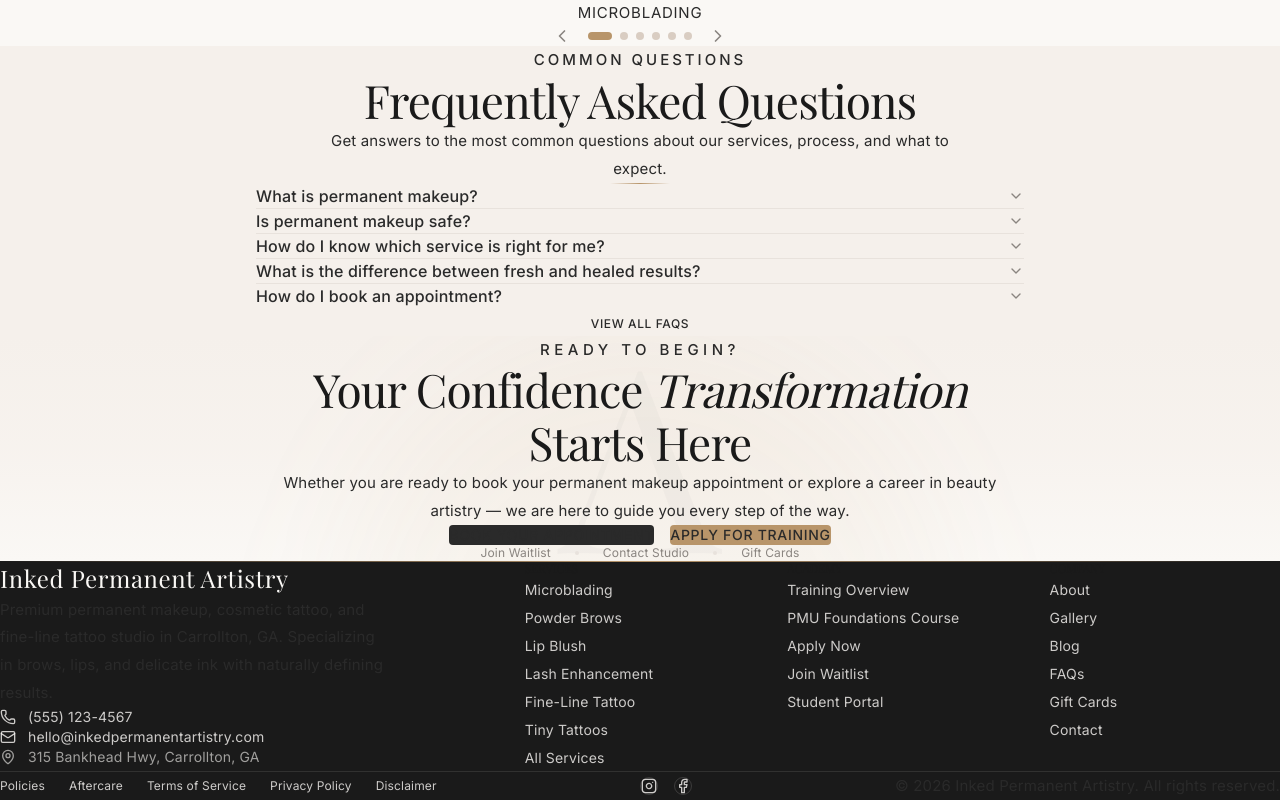
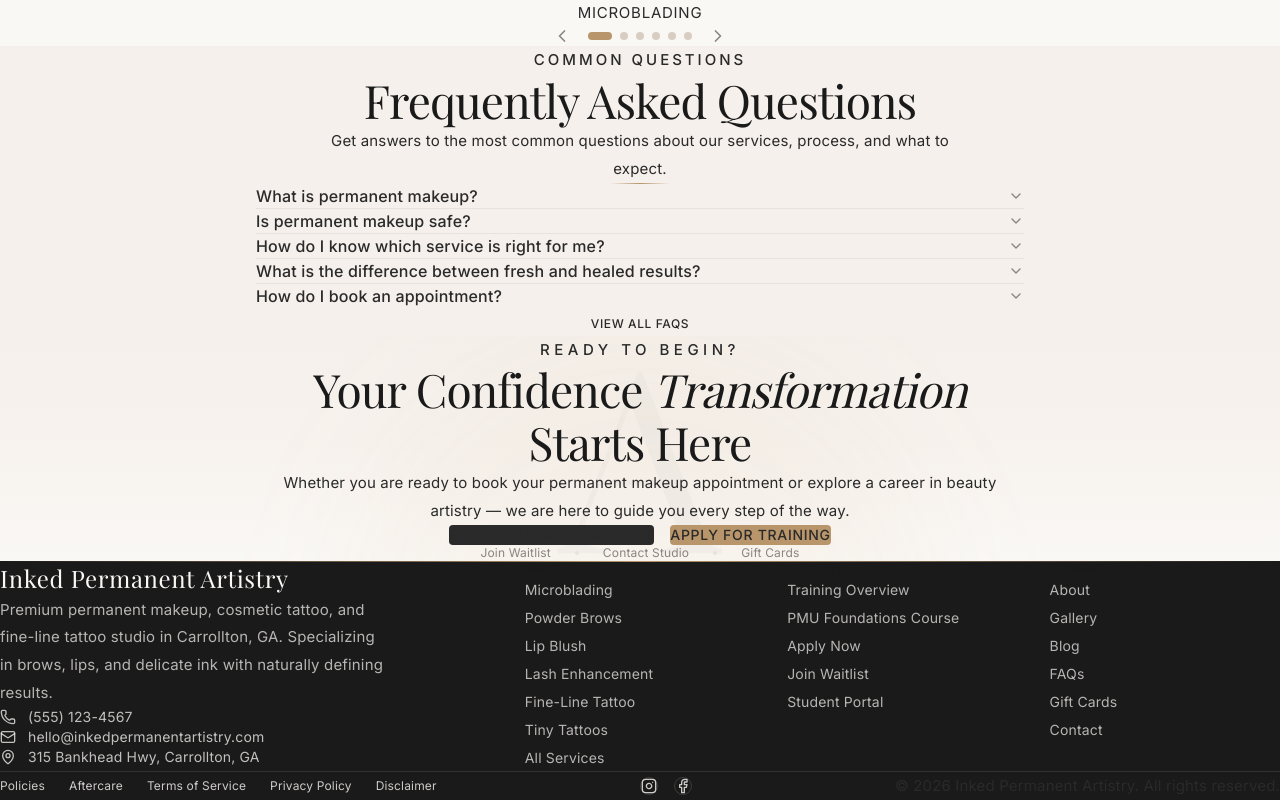
Before and after one commit to easybandz777/inked-artistry, a Next.js app: page / in a window 1280 px wide. Shown: the part 4018-4818 px from the top of the page. Built offline with nearby package versions, Linux system fonts and the light colour scheme; a web font is replaced by a local one.

Commit message:
Fix footer text visibility and Student Portal link

```diff
--- a/src/components/layout/footer.tsx
+++ b/src/components/layout/footer.tsx
@@ -19,19 +19,19 @@
                                 {SITE_CONFIG.name}
                             </span>
                         </Link>
-                        <p className="mt-4 text-sm text-warm-white/50 leading-relaxed max-w-sm">
+                        <p className="mt-4 text-sm leading-relaxed max-w-sm" style={{ color: 'rgba(250,248,245,0.7)' }}>
                             {SITE_CONFIG.description}
                         </p>
                         <div className="mt-6 space-y-3">
-                            <a href={`tel:${SITE_CONFIG.phone}`} className="flex items-center gap-3 text-sm text-warm-white/60 hover:text-rose-gold transition-colors">
+                            <a href={`tel:${SITE_CONFIG.phone}`} className="flex items-center gap-3 text-sm hover:text-rose-gold transition-colors" style={{ color: 'rgba(250,248,245,0.75)' }}>
                                 <Phone className="h-4 w-4" />
                                 {SITE_CONFIG.phone}
                             </a>
-                            <a href={`mailto:${SITE_CONFIG.email}`} className="flex items-center gap-3 text-sm text-warm-white/60 hover:text-rose-gold transition-colors">
+                            <a href={`mailto:${SITE_CONFIG.email}`} className="flex items-center gap-3 text-sm hover:text-rose-gold transition-colors" style={{ color: 'rgba(250,248,245,0.75)' }}>
                                 <Mail className="h-4 w-4" />
                                 {SITE_CONFIG.email}
                             </a>
-                            <div className="flex items-center gap-3 text-sm text-warm-white/60">
+                            <div className="flex items-center gap-3 text-sm" style={{ color: 'rgba(250,248,245,0.75)' }}>
                                 <MapPin className="h-4 w-4 shrink-0" />
                                 {SITE_CONFIG.address.street}, {SITE_CONFIG.address.city}, {SITE_CONFIG.address.state}
                             </div>
@@ -44,7 +44,8 @@
                         <ul className="space-y-3">
                             {FOOTER_LINKS.services.map((link) => (
                                 <li key={link.href}>
-                                    <Link href={link.href} className="text-sm text-warm-white/50 hover:text-rose-gold transition-colors">
+                                    <Link href={link.href} className="text-sm hover:text-rose-gold transition-colors" style={{ color: 'rgba(250,248,245,0.7)' }}>
+
                                         {link.label}
                                     </Link>
                                 </li>
@@ -58,7 +59,8 @@
                         <ul className="space-y-3">
                             {FOOTER_LINKS.academy.map((link) => (
                                 <li key={link.href}>
-                                    <Link href={link.href} className="text-sm text-warm-white/50 hover:text-rose-gold transition-colors">
+                                    <Link href={link.href} className="text-sm hover:text-rose-gold transition-colors" style={{ color: 'rgba(250,248,245,0.7)' }}>
+
                                         {link.label}
                                     </Link>
                                 </li>
@@ -72,7 +74,8 @@
                         <ul className="space-y-3">
                             {FOOTER_LINKS.company.map((link) => (
                                 <li key={link.href}>
-                                    <Link href={link.href} className="text-sm text-warm-white/50 hover:text-rose-gold transition-colors">
+                                    <Link href={link.href} className="text-sm hover:text-rose-gold transition-colors" style={{ color: 'rgba(250,248,245,0.7)' }}>
+
                                         {link.label}
                                     </Link>
                                 </li>
--- a/src/content/site-config.ts
+++ b/src/content/site-config.ts
@@ -57,7 +57,7 @@
         { label: 'PMU Foundations Course', href: '/academy/training' },
         { label: 'Apply Now', href: '/academy/apply' },
         { label: 'Join Waitlist', href: '/academy/waitlist' },
-        { label: 'Student Portal', href: '/portal' },
+        { label: 'Student Portal', href: '/academy/portal/login' },
     ],
     company: [
         { label: 'About', href: '/about' },
```
